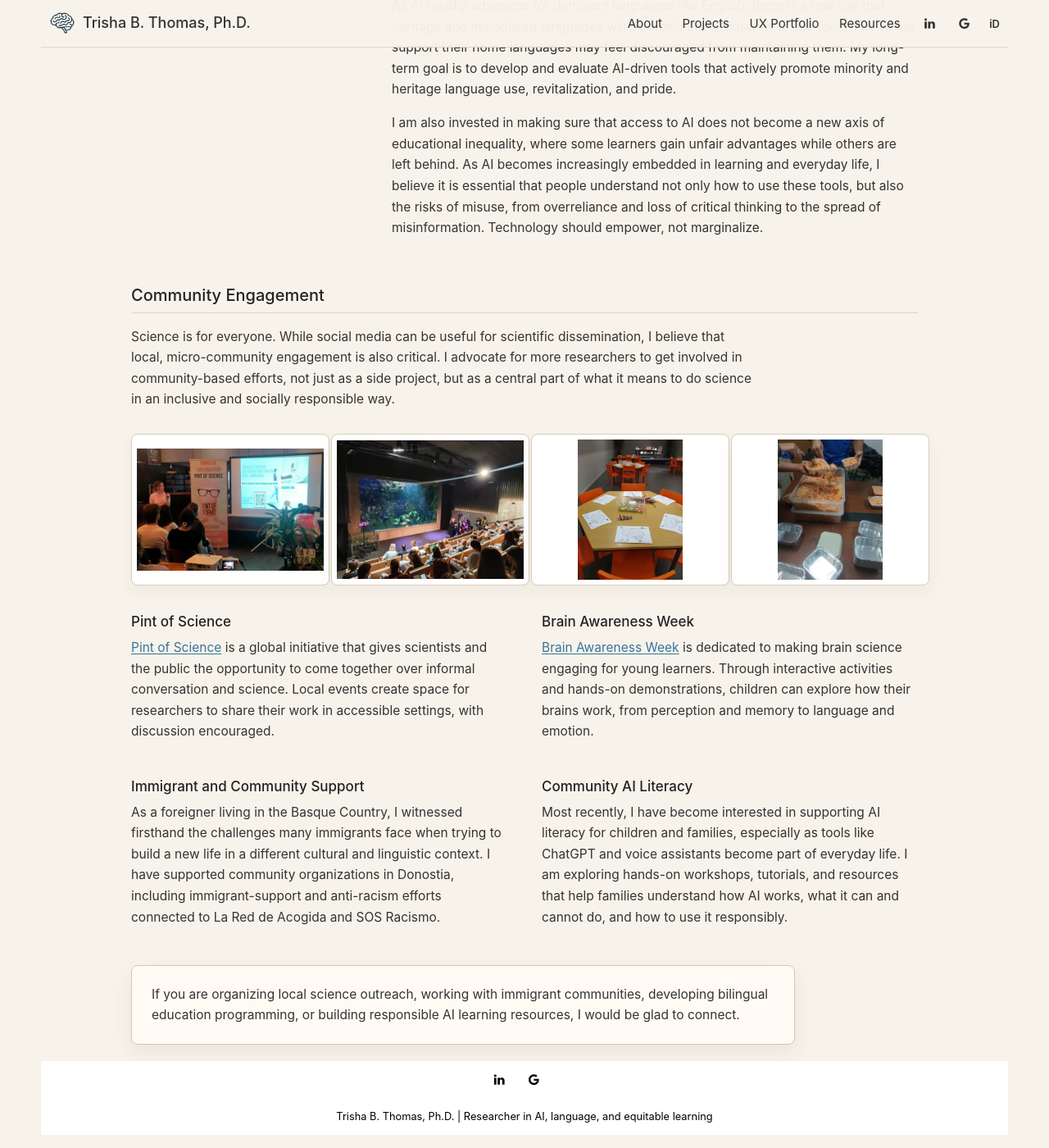
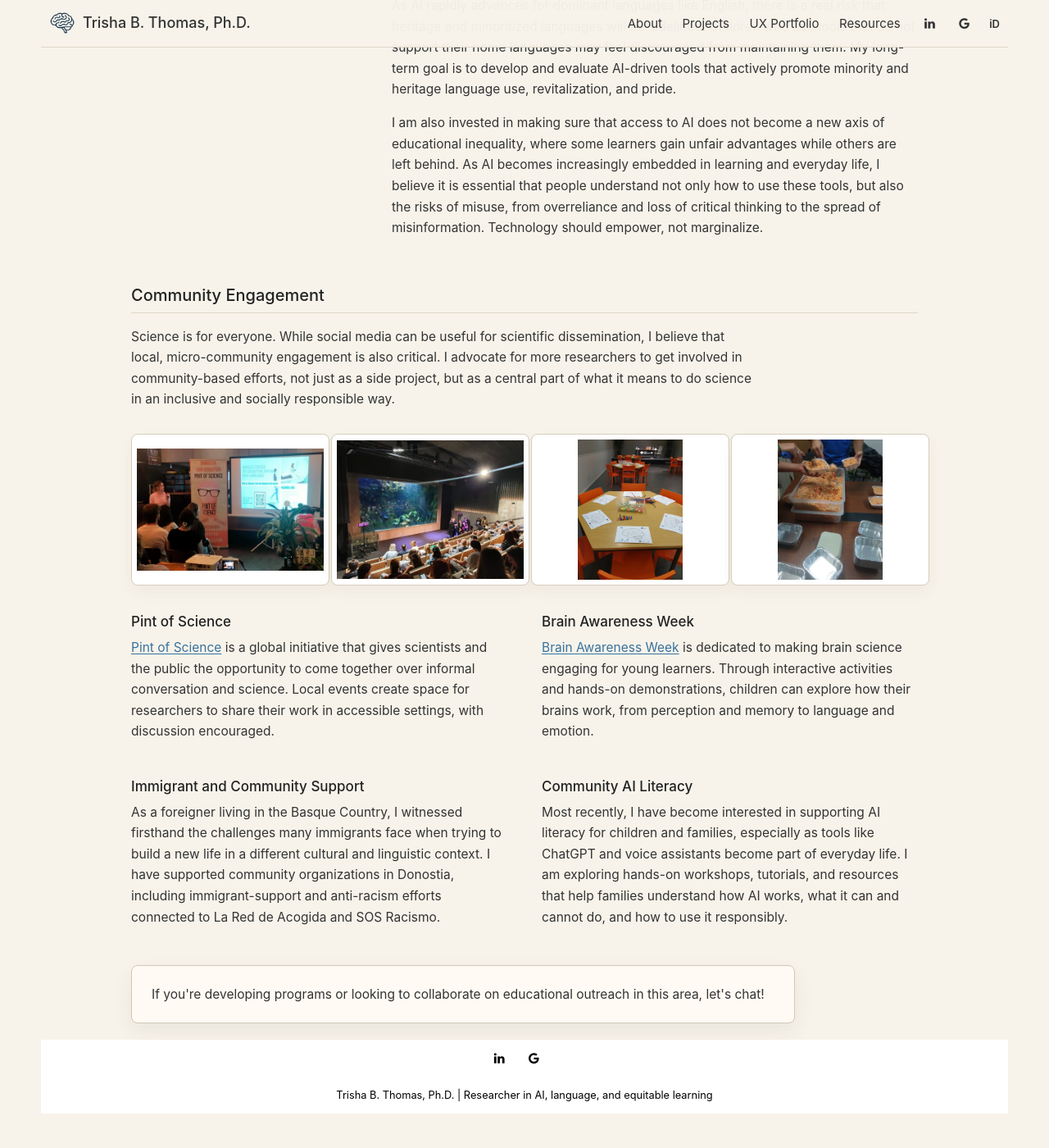
Before and after one commit to tthomas840/tthomas840.github.io, a Jekyll site: the page built from pages/about.md, in a window 1280 px wide and 1400 px high, scrolled down 1359 px. Shown: the whole window at 82% size. Built offline with Jekyll 4.4.1, drawn with Linux system fonts in a browser that asks for light colours; nearby versions of some CDN libraries; after the commit the page ends 2733 px from its top, so only the background shows below that.

Commit message:
Update community outreach callout

```diff
--- a/_sass/_page.scss
+++ b/_sass/_page.scss
@@ -147,8 +147,8 @@
   box-shadow: 0 10px 24px rgba(72, 61, 45, 0.07);
   margin-bottom: 0;
   margin-top: 30px;
-  max-width: 860px;
   padding: 22px 24px;
+  width: 100%;
 }
 
 .projects-page {
--- a/pages/about.md
+++ b/pages/about.md
@@ -88,7 +88,7 @@ Science is for everyone. While social media can be useful for scientific dissemi
   </article>
 </div>
 
-<p class="community-closing">If you are organizing local science outreach, working with immigrant communities, developing bilingual education programming, or building responsible AI learning resources, I would be glad to connect.</p>
+<p class="community-closing">If you're developing programs or looking to collaborate on educational outreach in this area, let's chat!</p>
 
 </section>
 </div>
```
